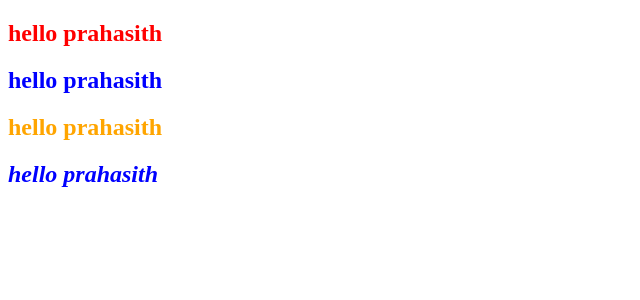
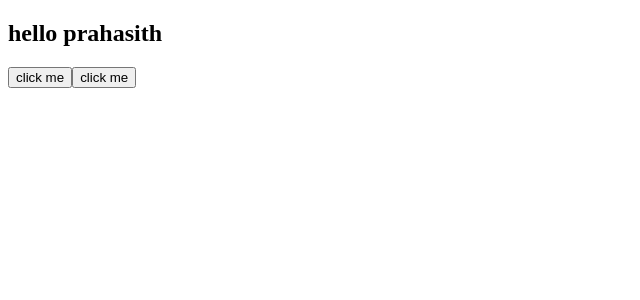
Before and after one commit to Prahasithk93/Angular-Practice, an Angular app in the folder check/: page / in a window 1280 px wide. Shown: the top 300 px of the page, without its empty margins (0-640 px from the left). Built offline with nearby package versions, Linux system fonts and the light colour scheme.

Commit message:
eventbinding

```diff
--- a/check/src/app/app.component.ts
+++ b/check/src/app/app.component.ts
@@ -1,13 +1,13 @@
-import { Component } from '@angular/core';
+import { Component} from '@angular/core';
 import { reduce } from 'rxjs';
 
 @Component({
   selector: 'app-root',
   template:`
-  <h2 [style.color]="'red'">hello {{name}}</h2>
-  <h2 [style.color]="isError?'green':'blue'">hello {{name}}</h2>
-  <h2 [style.color]="textColor">hello {{name}}</h2>
-  <h2 [ngStyle]="titleStyle">hello {{name}}</h2>
+  <h2 >hello {{name}}</h2>
+  <button (click)="onClick($event)">click me</button>
+  <button (click)="greeting='welcome prahasith'">click me</button>
+  {{greeting}}
   ` ,
   styles: [`
 
@@ -15,10 +15,13 @@ import { reduce } from 'rxjs';
 })
 export class AppComponent {
   public name="prahasith";
-  public isError=false;
-  public textColor="orange";
-  public titleStyle={
-      color: "blue",
-      fontStyle:"italic"
+  public greeting="";
+  constructor() { }
+
+  ngOnInit(): void {
   }
+  onClick(event:any){
+    console.log(event.type);
+    this.greeting="good luck";
+  };
 }
```
